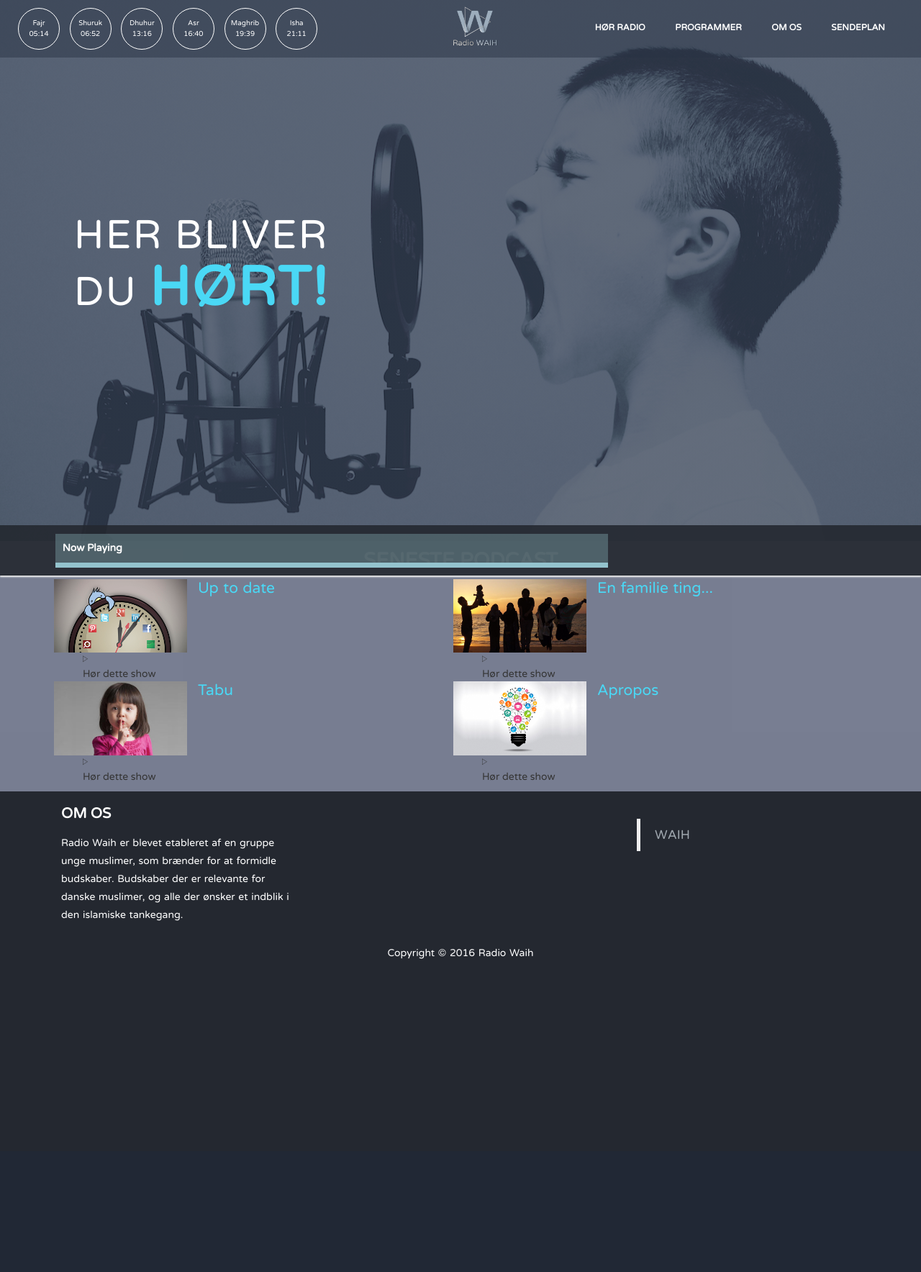
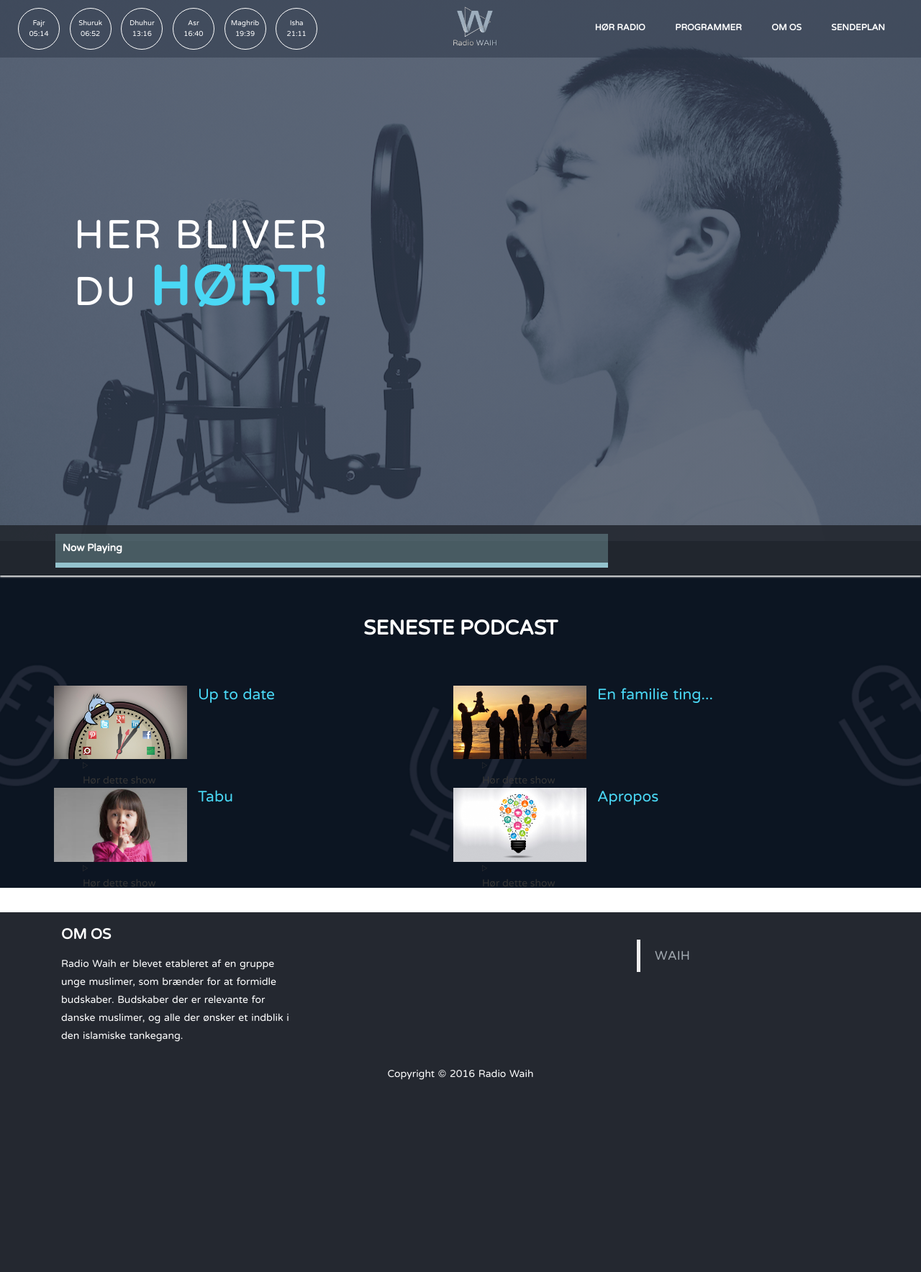
Before and after one commit to MuneebAshraf/Waih-v1, a PHP site: page / in a window 1280 px wide. Shown: the whole page at 72% size. Before the commit the page ends 1333 px from the top, so only its background shows below. Run offline with PHP 8.4, Linux system fonts and the light colour scheme; some libraries are stand-ins or nearby versions; some web fonts are replaced; grey boxes are pictures that could not be loaded.

Commit message:
Podcast WIP

```diff
--- a/css/styles.css
+++ b/css/styles.css
@@ -630,15 +630,17 @@ Hero
 .lille{display: none;}
 
 .podcastF{
-    background-color: rgba(79, 87, 113, 0.77);
-    padding: 2px 0 10px 0;
+    background-image: url(../img/Podcast-Bckg.png);
+    background-repeat: no-repeat;
+    background-size: contain;
+    padding: 12vh 0 3.8vh 0;
 }
 
 .podcastF h2{
     color: #fff;
     font-size: 200%;
     margin: 0;
-    padding: 10px 0;
+    padding: 10px 0 8vh 0;
 }
 
 .podcastF p{
```
Also changed, not shown: img/Podcast-Bckg.png (added), img/Web 1920 – 2.png (deleted).
